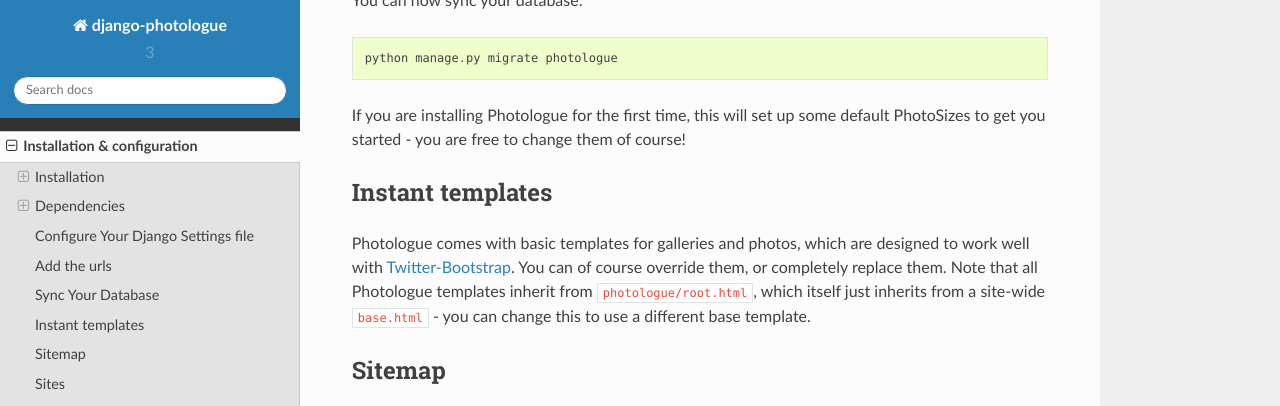
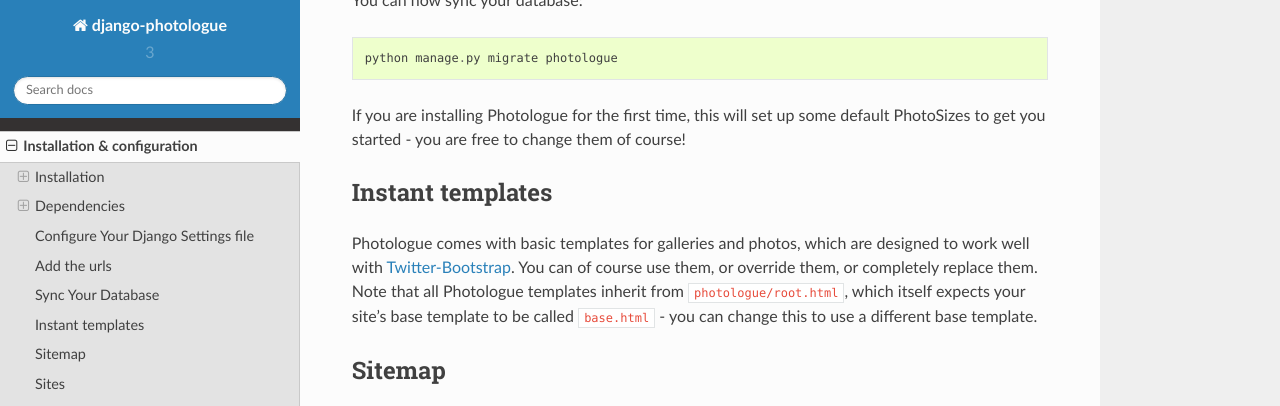
Before and after one commit to richardbarran/django-photologue, a Sphinx documentation site: the page built from docs/pages/installation.rst, in a window 1280 px wide and 900 px high, scrolled down 2311 px, cut to the strip 0-406 px from the top of the window. Built offline with Sphinx 7.4.7 and the Read the Docs theme 2.0.0, drawn with Linux system fonts in a browser that asks for light colours.

Commit message:
Docs tweak.

```diff
--- a/docs/pages/installation.rst
+++ b/docs/pages/installation.rst
@@ -120,9 +120,9 @@ Instant templates
 
 Photologue comes with basic templates for galleries and photos, which are designed
 to work well with `Twitter-Bootstrap <http://twitter.github.io/bootstrap/index.html>`_.
-You can of course override them, or completely replace them. Note that all
-Photologue templates inherit from ``photologue/root.html``, which itself just inherits
-from a site-wide ``base.html`` - you can change this to use a different base template.
+You can of course use them, or override them, or completely replace them. Note that all
+Photologue templates inherit from ``photologue/root.html``, which itself expects your site's
+base template to be called ``base.html`` - you can change this to use a different base template.
 
 Sitemap
 -------
```
